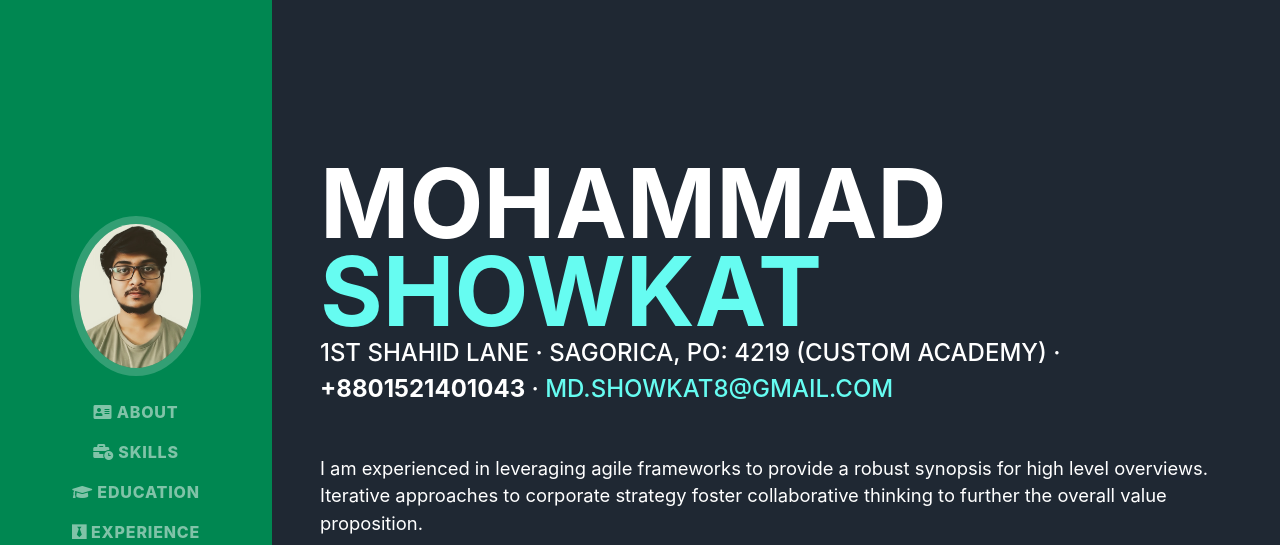
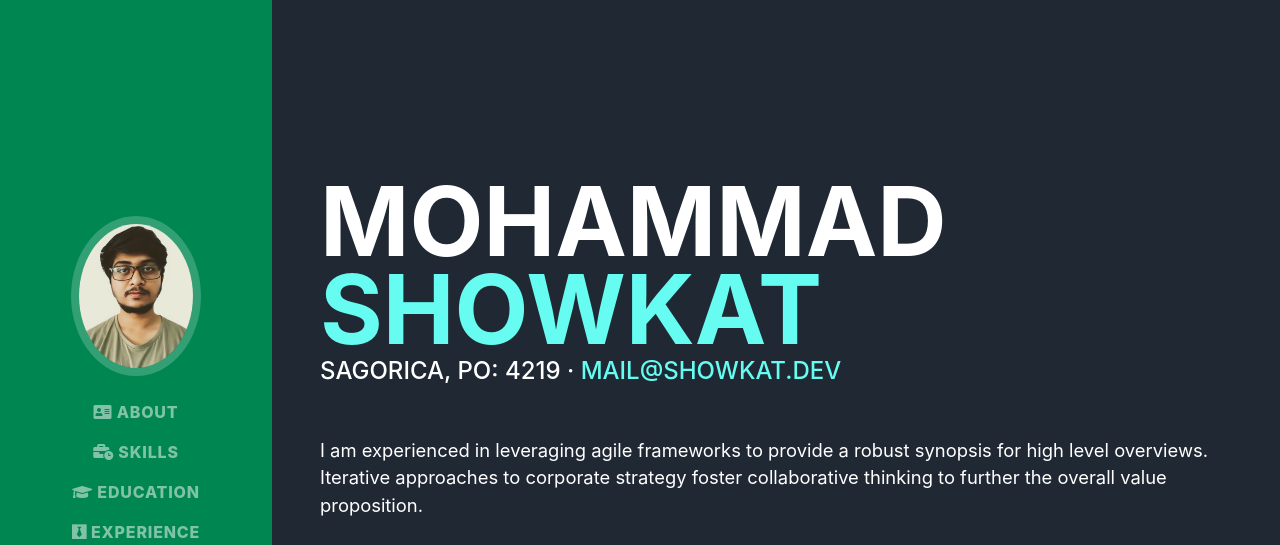
Before and after one commit to mshowkat/resume, a plain HTML site: page index.html in a window 1280 px wide. Shown: the top 545 px of the page. Drawn offline with Linux system fonts and the light colour scheme; a web font is replaced by a local one.

Commit message:
Update index.html

```diff
--- a/index.html
+++ b/index.html
@@ -66,8 +66,8 @@
         <h1 class="mb-0">Mohammad
           <span class="text-primary">Showkat</span>
         </h1>
-        <div class="subheading mb-5">1st Shahid lane · Sagorica, PO: 4219 (custom academy) · <b>+8801521401043</b> ·
-          <a href="mailto:md.showkat8@gmail.com">md.showkat8@gmail.com</a>
+        <div class="subheading mb-5">Sagorica, PO: 4219 ·
+          <a href="mailto:md.showkat8@gmail.com">mail@showkat.dev</a>
         </div>
         <p class="lead mb-5">I am experienced in leveraging agile frameworks to provide a robust synopsis for high level overviews. Iterative approaches to corporate strategy foster collaborative thinking to further the overall value proposition.</p>
         <div class="social-icons">
@@ -162,7 +162,6 @@
             <h3 class="mb-0">University of Chittagong</h3>
             <div class="subheading mb-3">Bachelor of Computer Science</div>
             <div>Computer Science</div>
-            <p>GPA: 3.23</p>
           </div>
           <div class="resume-date text-md-right">
             <span class="text-primary">January 2014 - May 2021</span>
```
